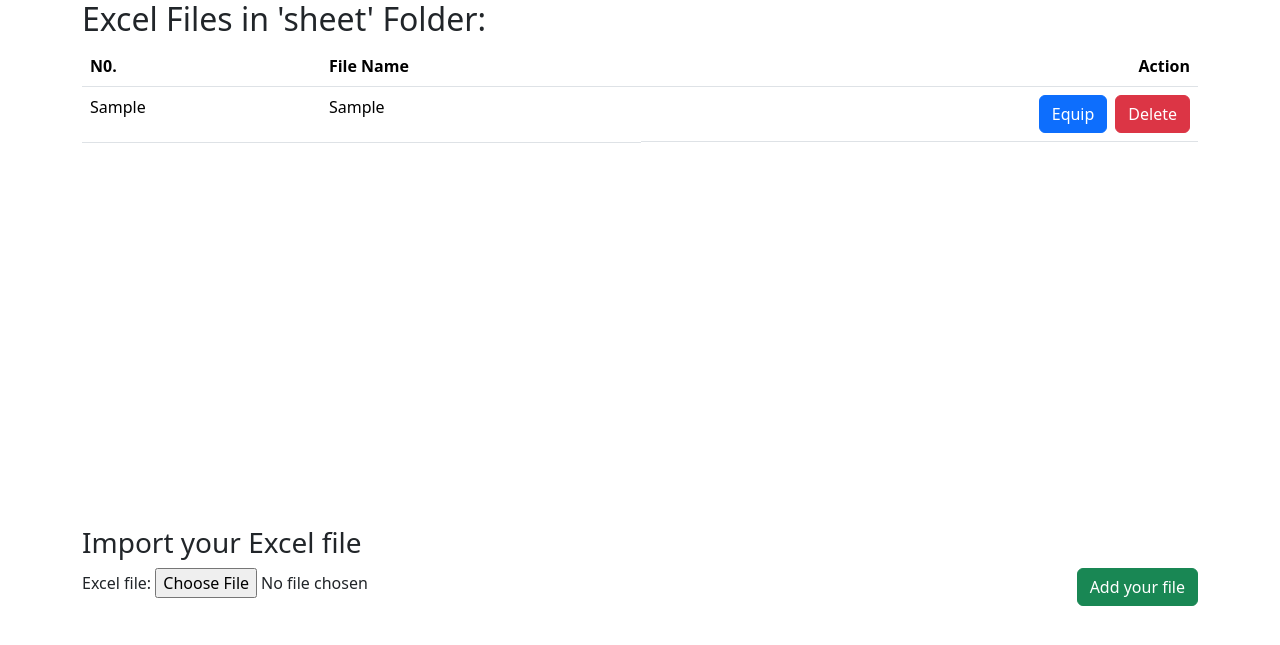
After one commit to siwasit/DjangTriple, a Django app: template tripleCRUD/triple_site/templates/import.html in a window 1280 px wide. The commit adds this page. Shown: the top 645 px of the page. Run offline with Django 5.2, Linux system fonts and the light colour scheme; the template is opened without the code that fills it: values that come from a table or form of the project are taken from there, most other values are stand-ins (such as "Sample title", 1, 10 or a date in 2020); parts of the project's set-up code (start-up, migrations or seed data) failed here and were passed over.

Commit message:
file import

```diff
--- a/tripleCRUD/triple_site/forms.py
+++ b/tripleCRUD/triple_site/forms.py
@@ -14,3 +14,6 @@ class RegisterForm(UserCreationForm):
         "password1",
         "password2",
     ]
+
+class UploadFileForm(forms.Form):
+    excel_file = forms.FileField()
--- /dev/null
+++ b/tripleCRUD/triple_site/templates/import.html
@@ -0,0 +1,89 @@
+<!DOCTYPE html>
+<html lang="en">
+
+<head>
+    <meta charset="UTF-8">
+    <meta name="viewport" content="width=device-width, initial-scale=1.0">
+    <link href="https://cdn.jsdelivr.net/npm/bootstrap@5.3.3/dist/css/bootstrap.min.css" rel="stylesheet">
+    <title>Document</title>
+    <script src="https://cdn.jsdelivr.net/npm/bootstrap@5.0.2/dist/js/bootstrap.bundle.min.js"></script>
+    <script>
+        function delete_xlsx_file(file_num) {
+            // Perform an AJAX request to delete the item
+            const csrftoken = getCookie('csrftoken');
+
+            fetch('/delete_xlsx/' + file_num, {
+                method: 'POST',
+                headers: {
+                    'Content-Type': 'application/json',
+                    'X-CSRFToken': csrftoken
+                },
+                body: JSON.stringify({}),
+            })
+                .then(response => {
+                    if (response.ok) {
+                        // Item successfully deleted, you can redirect or update the UI as needed
+                        // window.location.reload();  // Reload the page for demonstration
+                        window.location.reload();
+                    } else {
+                        // Handle errors
+                        console.error('Failed to delete item');
+                    }
+                })
+                .catch(error => {
+                    console.error('Error:', error);
+                });
+        }
+    </script>
+</head>
+
+<body>
+    <div class="container">
+        <h2>Excel Files in 'sheet' Folder:</h2>
+        <div style="height: 30rem; overflow-y: auto;">
+            <table class="table">
+                <thead>
+                    <tr>
+                        <th scope="col">N0.</th>
+                        <th scope="col">File Name</th>
+                        <th scope="col" class="text-end">Action</th>
+                    </tr>
+                </thead>
+                <tbody>
+                    {% for file in sheet_files %}
+                    <tr scope="row">
+                        <td>{{ file.0 }}</td>
+                        <td>{{ file.1 }}</td>
+                        <td class="d-flex justify-content-end gap-2">
+                            <a href="" class="btn btn-primary">Equip</a>
+                            <a href="{% url 'xlsx_del' file.0 %}" class="btn btn-danger">Delete</a>
+                        </td>
+                    </tr>
+                    {% endfor %}
+                </tbody>
+            </table>
+        </div>
+        <h3>Import your Excel file</h3>
+        <form method="post" class="d-flex" enctype="multipart/form-data">
+            {% csrf_token %}
+            <div class="col-8">
+                <div class="form-group">
+                    {{ form }}
+                </div>
+            </div>
+            <div class="col-4 d-flex justify-content-end">
+                <button type="submit" class="btn btn-success">Add your file</button>
+            </div>
+        </form>
+
+        {% if error_message %}
+        <div class="alert alert-danger alert-dismissible fade show" role="alert">
+            {{ error_message }}
+            <button type="button" class="btn-close" data-bs-dismiss="alert" aria-label="Close"></button>
+        </div>
+        {% endif %}
+    </div>
+
+</body>
+
+</html>
--- a/tripleCRUD/triple_site/templates/index.html
+++ b/tripleCRUD/triple_site/templates/index.html
@@ -139,6 +139,7 @@
 
         <button class="btn btn-primary" onclick="logout()">Logout</button>
         <button id="exportBtn" class="btn btn-primary" onclick="export_graph()" disabled>Export</button>
+        <a class="btn btn-success" href="{% url 'import_xlsx' %}">Import</a>
     </div>
 </body>
 
--- a/tripleCRUD/triple_site/urls.py
+++ b/tripleCRUD/triple_site/urls.py
@@ -12,4 +12,6 @@ urlpatterns = [
     #Path ของ Demo Sample 01
     path("demo01_crud/", views.homepage, name="homepage"),
     path("export/", views.rdffile_export, name="rdffile_export"),
+    path("import/", views.import_xlsx, name="import_xlsx"),
+    path("delete_xlsx/<int:file_number>", views.xlsx_del, name="xlsx_del"),
 ]
```
Also changed, not shown: tripleCRUD/triple_site/views.py (+50 -4 lines), tripleCRUD/db.sqlite3, 3 other files.
